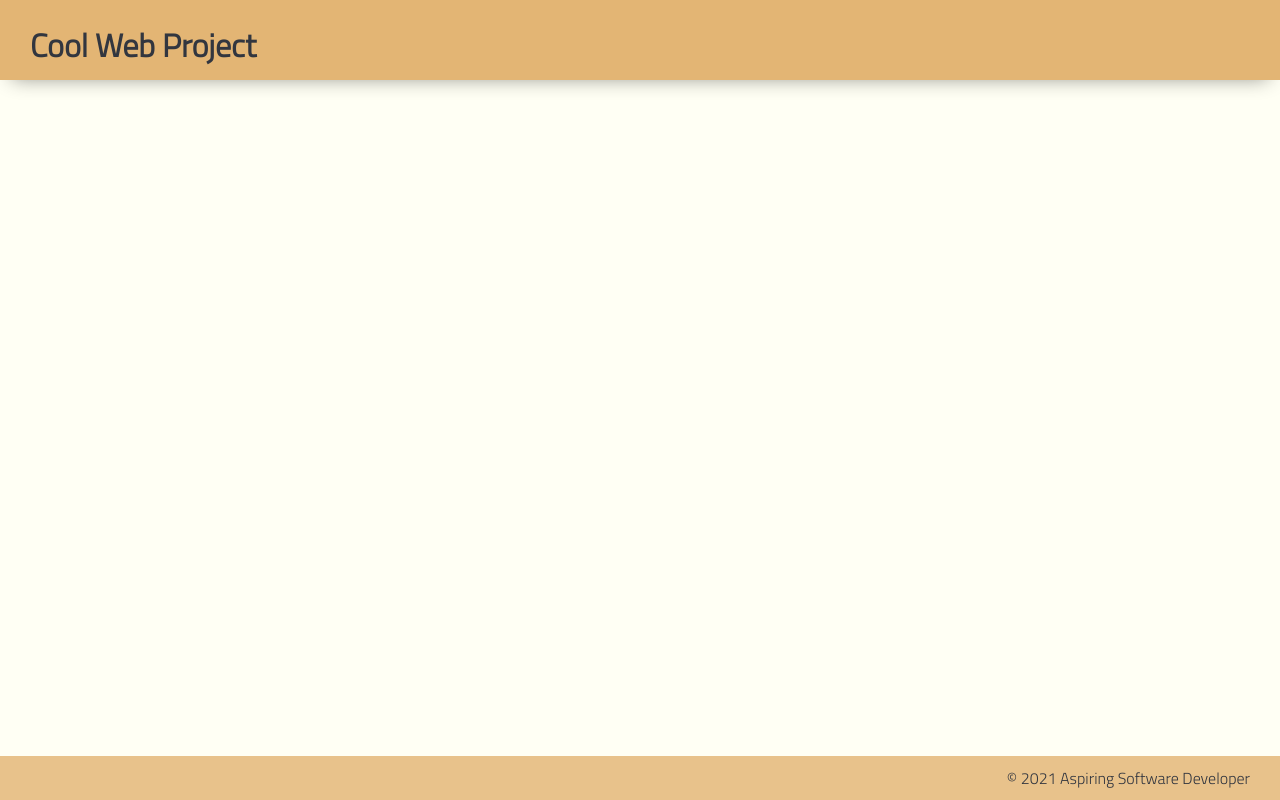
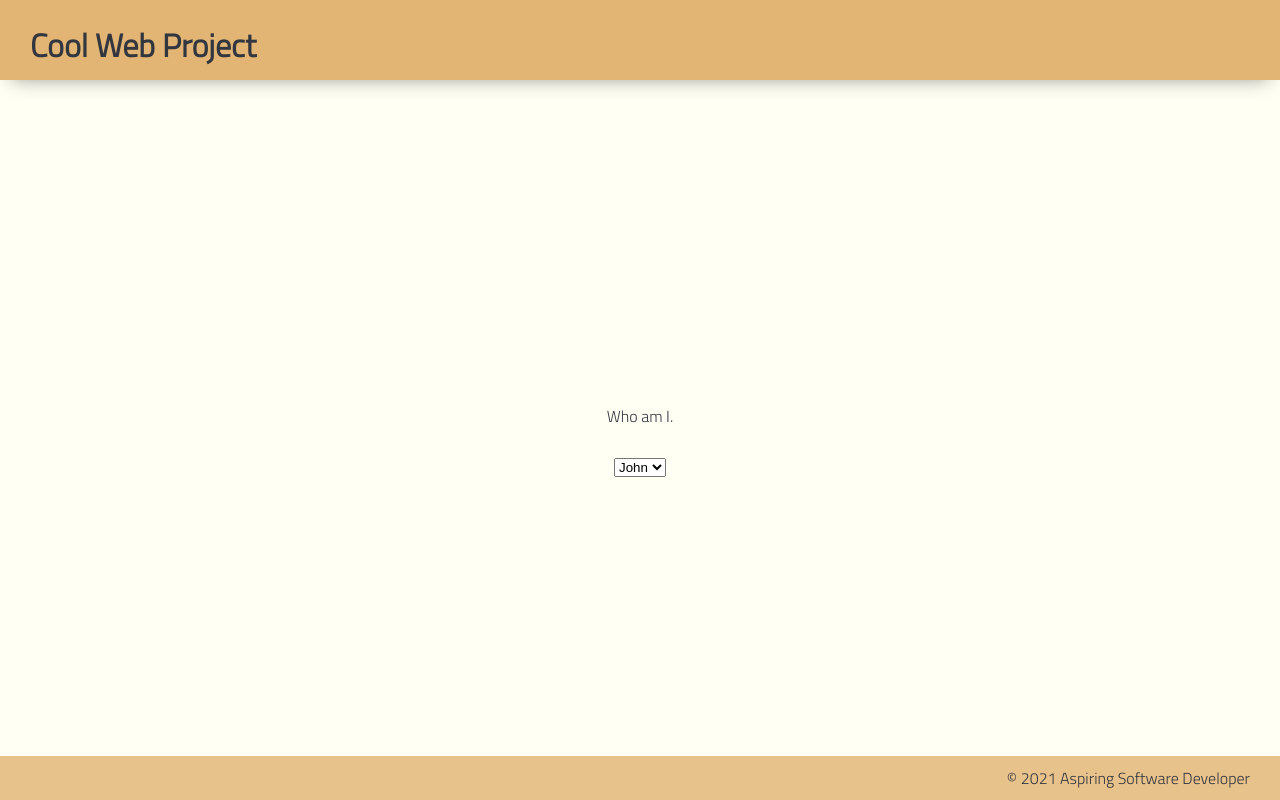
Before and after one commit to Andy-Mascaro/onboarding-2, a plain HTML site: page index.html in a window 1280 px wide. Drawn offline with Linux system fonts and the light colour scheme.

Commit message:
added select classes to html

```diff
--- a/index.html
+++ b/index.html
@@ -20,7 +20,15 @@
             <h1>Cool Web Project</h1>
         </header>
 
-        <main></main>
+        <main>
+            <p>Who am I.</p>
+            <select class="select" name="name" id="name">
+                <option value="one">John</option>
+                <option value="two">Jane</option>
+                <option value="three">Bob</option>
+                <option value="four">Mary</option>
+            </select>
+        </main>
 
         <footer>&copy; 2021 Aspiring Software Developer</footer>
 
```
